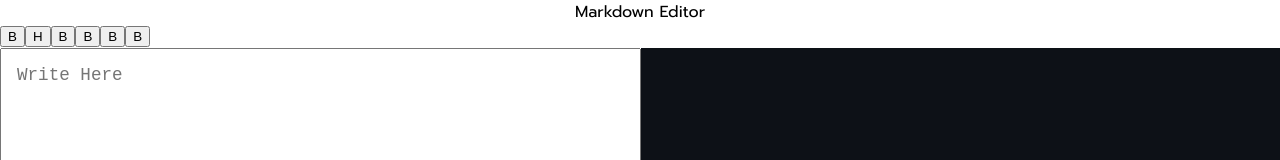
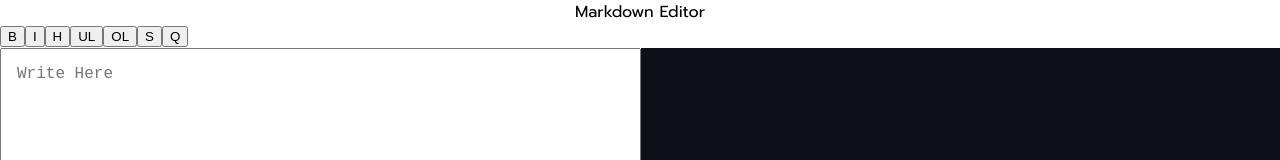
Before and after one commit to Arghyahub/MarkdownEditor, a React (Vite) app: page / in a window 1280 px wide. Shown: the top 160 px of the page. Built offline with nearby package versions, Linux system fonts and the light colour scheme.

Commit message:
feat: multiple features added

```diff
--- a/src/App.css
+++ b/src/App.css
@@ -12,12 +12,12 @@
 #code-block {
     display: flex;
     flex-direction: row;
-    height: calc(100% - 50px - 2rem);
+    height: calc(100% - 2.1rem);
 }
 
 .code-text {
     padding: 1rem;
-    font-size: 1.1rem;
+    font-size: 1rem;
 }
 
 .mark-block {
@@ -38,3 +38,7 @@ h1 , h2 , h3 , h4 , h5 , h6 {
 button {
     cursor: pointer;
 }
+
+.coverbox {
+    overflow: auto;
+}
--- a/src/App.tsx
+++ b/src/App.tsx
@@ -11,20 +11,66 @@ function App(): JSX.Element {
     setMark(textState.current.value) ;
   }, [])
 
-  const bold = ():void => {
+  const BOLD = ():void => {
     const textar:HTMLTextAreaElement = textState.current;
     const start:number = textar.selectionStart ;
     const end:number = textar.selectionEnd ;
     const str:string = textar.value ;
 
     if (start===end){
-      const newStr:string = str.slice(0,start) + "**BoldTextHere**" + str.slice(start) ;
+      const newStr:string = str.slice(0,start) + "**BoldTextHere** " + str.slice(start) ;
       textar.value = newStr ;
       setMark(newStr) ;
+      textar.selectionStart = start + 2;
+      textar.selectionEnd = start + 14 ;
+      textar.focus() ;
       return;
     }
 
     const newStr:string = str.slice(0,start) + "**" + str.slice(start,end) + "**" + str.slice(end) ;
+    textar.value = newStr ;
+    setMark(newStr) ;
+  }
+
+  const ITALIC = ():void => {
+    const textar:HTMLTextAreaElement = textState.current;
+    const start:number = textar.selectionStart ;
+    const end:number = textar.selectionEnd ;
+    const str:string = textar.value ;
+
+    if (start===end){
+      const newStr:string = str.slice(0,start) + "*ITALICTextHere* " + str.slice(start) ;
+      textar.value = newStr ;
+      setMark(newStr) ;
+      textar.selectionStart = start + 1;
+      textar.selectionEnd = start + 15 ;
+      textar.focus() ;
+      return;
+    }
+
+    const newStr:string = str.slice(0,start) + "*" + str.slice(start,end) + "*" + str.slice(end) ;
+    // console.log(newStr) ;
+    textar.value = newStr ;
+    setMark(newStr) ;
+  }
+
+  const STRIKE = ():void => {
+    const textar:HTMLTextAreaElement = textState.current;
+    const start:number = textar.selectionStart ;
+    const end:number = textar.selectionEnd ;
+    const str:string = textar.value ;
+
+    if (start===end){
+      const newStr:string = str.slice(0,start) + "~~STRIKETextHere~~ " + str.slice(start) ;
+      textar.value = newStr ;
+      setMark(newStr) ;
+      textar.selectionStart = start + 2;
+      textar.selectionEnd = start + 16 ;
+      textar.focus() ;
+      return;
+    }
+
+    const newStr:string = str.slice(0,start) + "~~" + str.slice(start,end) + "~~" + str.slice(end) ;
     // console.log(newStr) ;
     textar.value = newStr ;
     setMark(newStr) ;
@@ -40,24 +86,76 @@ function App(): JSX.Element {
       const newStr:string = str.slice(0,start) + "\n# Heading1\n" + str.slice(start) ;
       textar.value = newStr ;
       setMark(newStr) ;
+
+      textar.selectionStart = start + 3;
+      textar.selectionEnd = start + 11 ;
+      textar.focus();
       return;
     }
 
     const newStr:string = str.slice(0,start) + "\n# " + str.slice(start,end) + "\n" + str.slice(end) ;
     textar.value = newStr ;
     setMark(newStr) ;
+    textar.selectionStart = end + 3;
+    textar.selectionEnd = end + 3;
+    textar.focus();
   }
+
+  const OL = ():void => {
+    const textar:HTMLTextAreaElement = textState.current;
+    const start:number = textar.selectionStart ;
+    const str:string = textar.value ;
+
+    const newStr = `${str.slice(0,start)}\n\n1. List1 \n2. List2 \n3. List3 \n\n${str.slice(start)}` ;
+    textar.value = newStr ;
+    setMark(newStr) ;
+  }
+
+  const UL = ():void => {
+    const textar:HTMLTextAreaElement = textState.current;
+    const start:number = textar.selectionStart ;
+    const str:string = textar.value ;
+
+    const newStr = `${str.slice(0,start)}\n\n- List1 \n- List2 \n- List3 \n\n${str.slice(start)}` ;
+    textar.value = newStr ;
+    setMark(newStr) ;
+  }
+
+  const QUOTE = ():void => {
+    const textar:HTMLTextAreaElement = textState.current;
+    const start:number = textar.selectionStart ;
+    const end:number = textar.selectionEnd ;
+    const str:string = textar.value ;
+
+    if (start===end){
+      const newStr:string = str.slice(0,start) + "> QUOTEHere\n\n" + str.slice(start) ;
+      textar.value = newStr ;
+      setMark(newStr) ;
+      textar.selectionStart = start + 2;
+      textar.selectionEnd = start + 11 ;
+      textar.focus() ;
+      return;
+    }
+
+    const newStr:string = str.slice(0,start) + "\n> " + str.slice(start,end) + "\n\n" + str.slice(end) ;
+    textar.value = newStr ;
+    setMark(newStr) ;
+  }
+
   return (
     <div id="App" className='hi-100'>
       <div id="nav" className='flex-row bor-r'>Markdown Editor</div>
       <div id="options" className='wi-100'>
-      <button className="btn" onClick={bold}>B</button>
+      <button className="btn" onClick={BOLD}>B</button>
+      <button className="btn" onClick={ITALIC}>I</button>
       <button className="btn" onClick={H1}>H</button>
-      <button className="btn">B</button>
-      <button className="btn">B</button>
-      <button className="btn">B</button>
-      <button className="btn">B</button>
+      <button className="btn" onClick={UL}>UL</button>
+      <button className="btn" onClick={OL}>OL</button>
+      <button className="btn" onClick={STRIKE}>S</button>
+      <button className="btn" onClick={QUOTE}>Q</button>
       </div>
+
+      <div className="wi-100 flex-1 coverbox">
 
         <div id="code-block" className="wi-100 bor-r">
           <textarea ref={textState} placeholder='Write Here' className='code-width hi-100 code-text' onChange={(e) => setMark(e.target.value)}></textarea>
@@ -70,6 +168,8 @@ function App(): JSX.Element {
         </div>
 
       </div>
+
+    </div>
   )
 }
 
--- a/src/index.css
+++ b/src/index.css
@@ -25,3 +25,7 @@ html , body , #root{
   align-items: center;
   justify-content: center;
 }
+
+.flex-1 {
+  flex: 1;
+}
```
Lines whose indentation alone changed are shown as unchanged.
